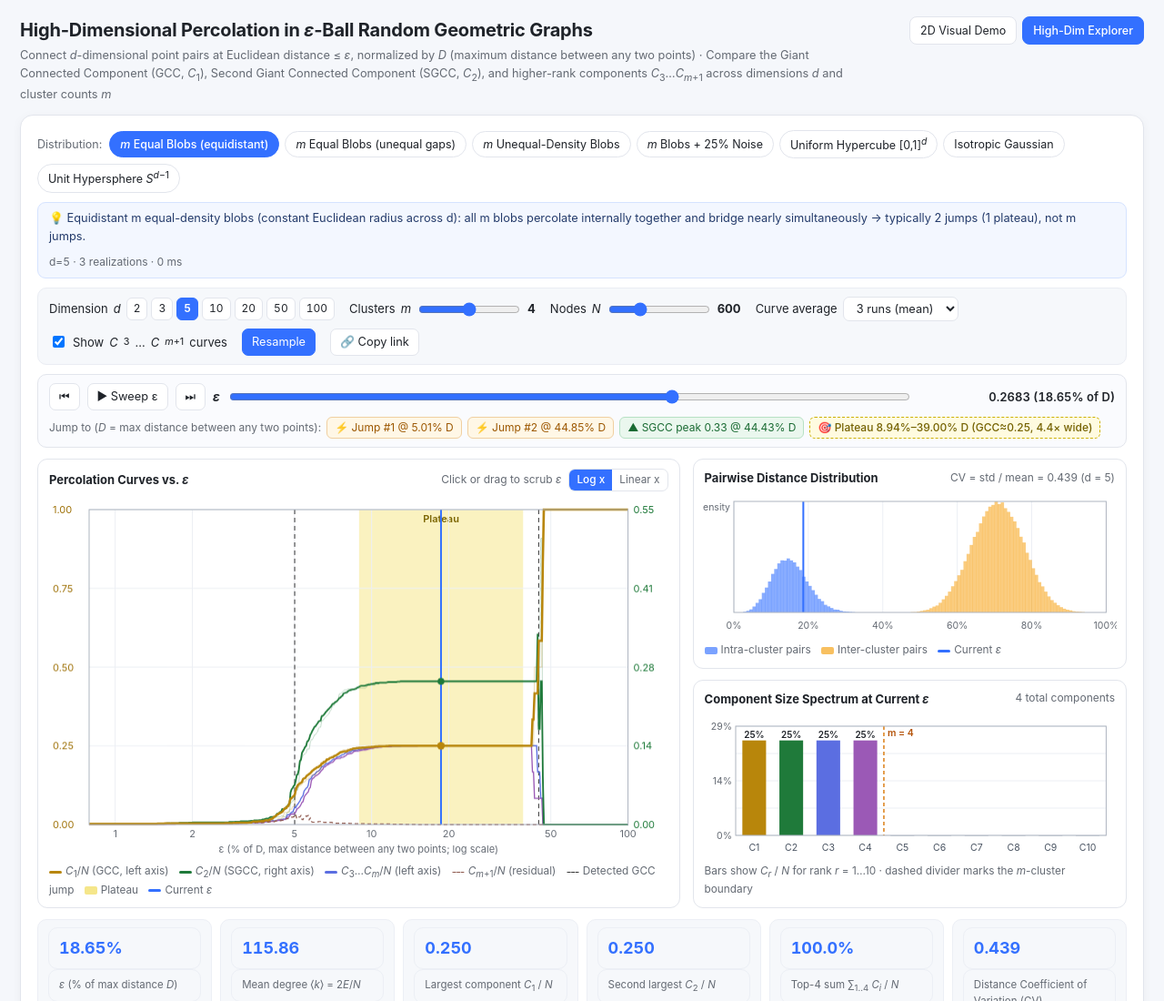
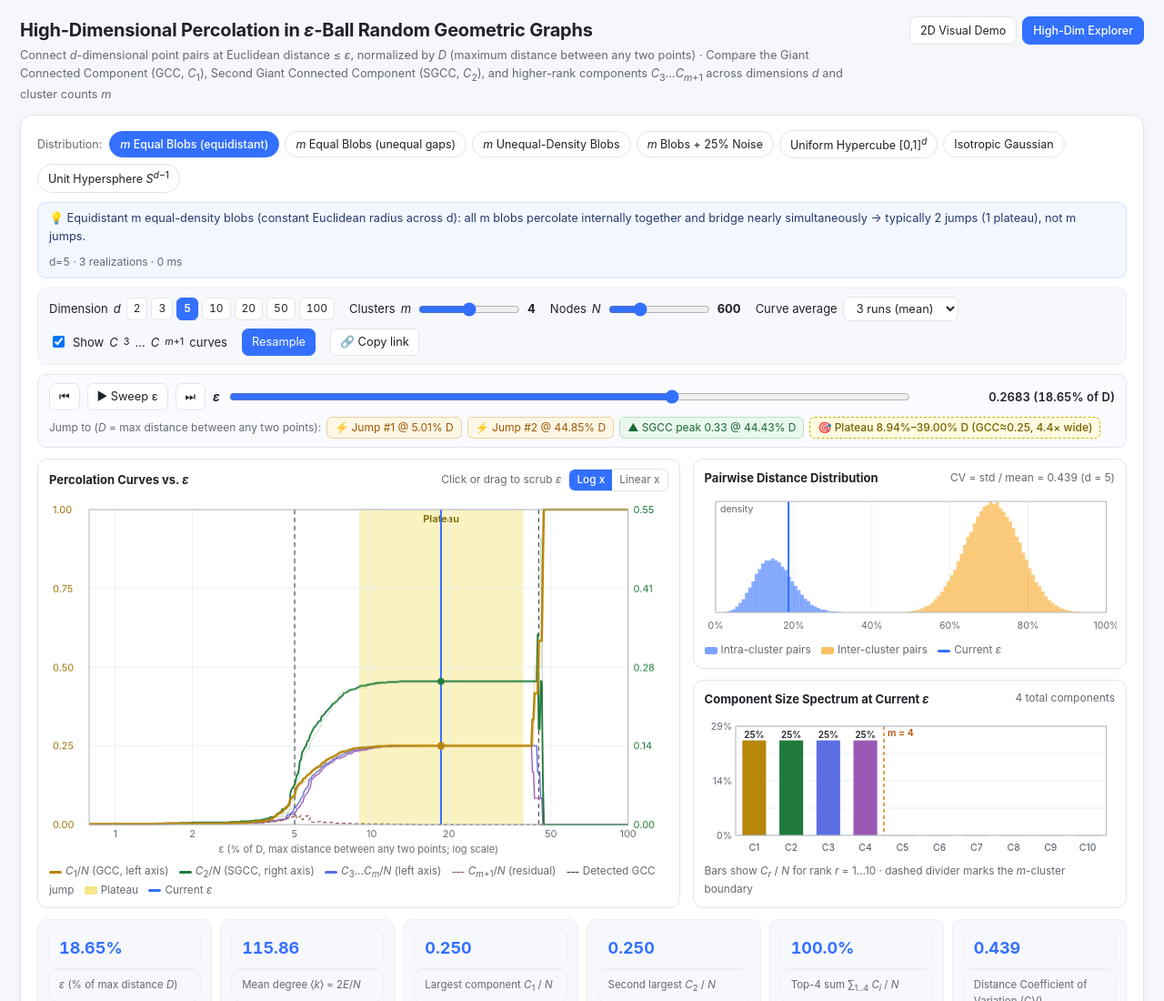
Before and after one commit to pobooo/rgg-percolation-viz, a plain HTML site: page highdim.html in a window 1280 px wide. Shown: the top 1100 px of the page at 91% size. Drawn offline with Linux system fonts and the light colour scheme.

Commit message:
Fix duplicate C2 hover label when m=2 and clipped density label on distance chart
Co-authored-by: Cursor <cursoragent@cursor.com>

```diff
--- a/highdim.html
+++ b/highdim.html
@@ -790,7 +790,9 @@ function drawPercolationChart(curPct, curFracs) {
     const xh = X(hoverPct);
     const idx = Math.min(S.pctGrid.length - 1, Math.max(0, Math.round((Math.log(hoverPct) - l0) / (l1 - l0) * (S.pctGrid.length - 1))));
     vline(hoverPct, "rgba(31,35,41,0.35)", [2, 2], 1);
-    const extra = IS_CLUSTERED[S.dist] ? `  C${S.m}=${S.Cm[S.m - 1][idx].toFixed(2)}  C${S.m + 1}=${S.Cm[S.m][idx].toFixed(2)}` : "";
+    const extra = IS_CLUSTERED[S.dist]
+      ? (S.m > 2 ? `  C${S.m}=${S.Cm[S.m - 1][idx].toFixed(2)}` : "") + `  C${S.m + 1}=${S.Cm[S.m][idx].toFixed(2)}`
+      : "";
     const txt = `ε=${hoverPct.toFixed(2)}% D  C₁=${S.Cm[0][idx].toFixed(2)}  C₂=${S.Cm[1][idx].toFixed(2)}${extra}`;
     ctx.font = "11.5px -apple-system, sans-serif";
     const tw = ctx.measureText(txt).width + 12, bx = Math.min(m.l + pw - tw - 4, Math.max(m.l + 4, xh + 6));
@@ -802,7 +804,7 @@ function drawPercolationChart(curPct, curFracs) {
 
 function drawDistChart(curPct) {
   const c = $("distChart"), [ctx, W, H] = fitCanvas(c);
-  const m = { l: 34, r: 12, t: 10, b: 26 }, pw = W - m.l - m.r, ph = H - m.t - m.b;
+  const m = { l: 14, r: 12, t: 10, b: 26 }, pw = W - m.l - m.r, ph = H - m.t - m.b;
   c._map = { m, pw };
   ctx.clearRect(0, 0, W, H);
 
@@ -844,8 +846,8 @@ function drawDistChart(curPct) {
   ctx.beginPath(); ctx.moveTo(xe, m.t); ctx.lineTo(xe, m.t + ph); ctx.stroke();
 
   ctx.strokeStyle = "#aeb5c0"; ctx.lineWidth = 1; ctx.strokeRect(m.l, m.t, pw, ph);
-  ctx.fillStyle = "#646a73"; ctx.font = "10.5px -apple-system, sans-serif"; ctx.textAlign = "right";
-  ctx.fillText("density", m.l - 4, m.t + 10);
+  ctx.fillStyle = "#646a73"; ctx.font = "10.5px -apple-system, sans-serif"; ctx.textAlign = "left";
+  ctx.fillText("density", m.l + 5, m.t + 12);
 }
 
 function drawCompChart(compFracs, nComp) {
```
